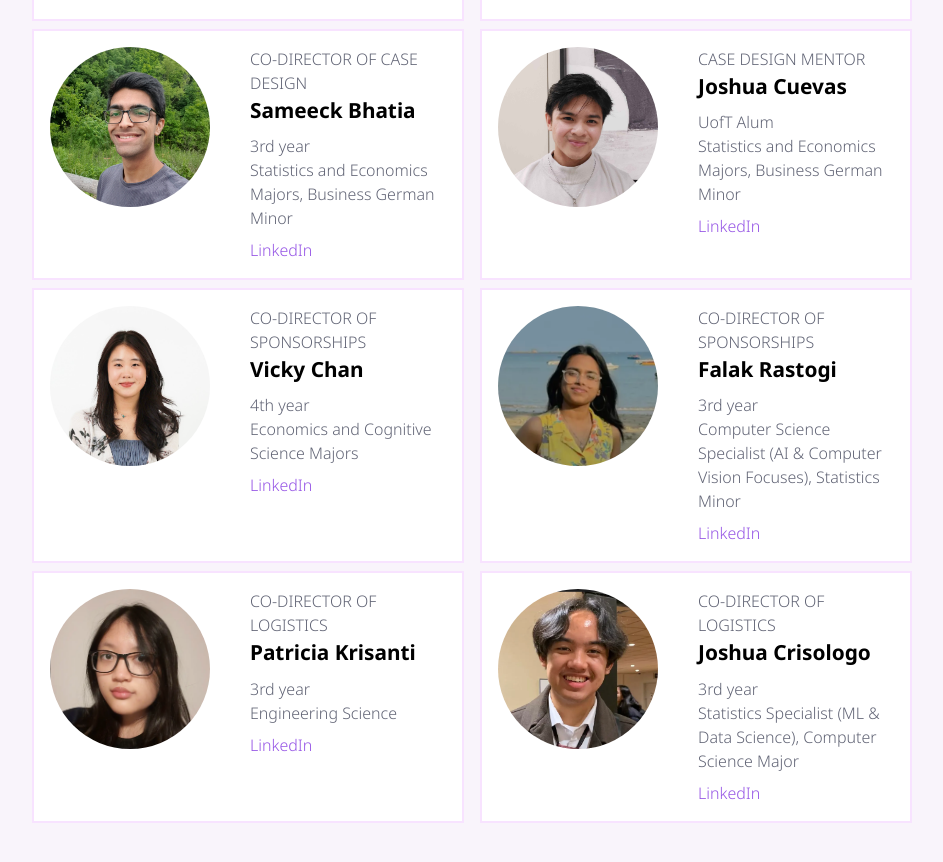
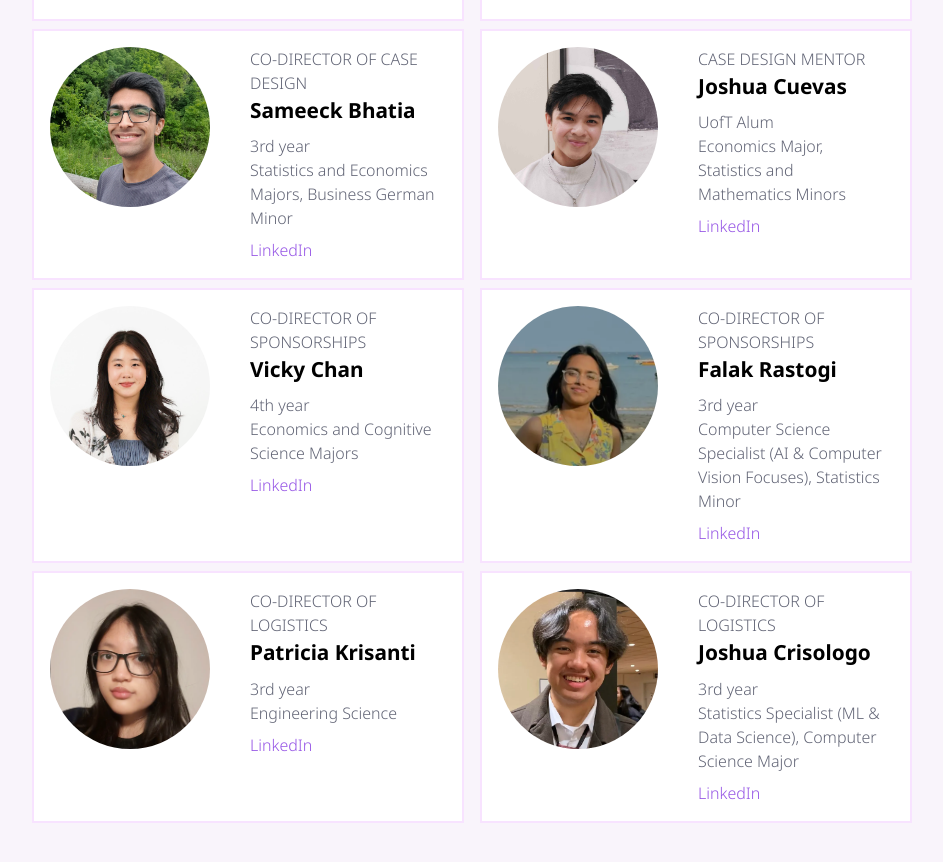
Before and after one commit to SDSS-UofT/sdss-uoft.github.io, a Next.js app in the folder sdss-website/: page /sdss-uoft.github.io/our-teams in a window 1280 px wide. Shown: the part 2683-3545 px from the top of the page, without its empty margins (168-1111 px from the left). Built offline with nearby package versions, Linux system fonts and the light colour scheme.

Commit message:
updating team

```diff
--- a/sdss-website/src/app/data/datathonteam.ts
+++ b/sdss-website/src/app/data/datathonteam.ts
@@ -50,7 +50,7 @@ export const datathonTeamData =
         "name": "Joshua Cuevas",
         "role": "Case Design Mentor",
         "year": "UofT Alum",
-        "program": "Statistics and Economics Majors, Business German Minor",
+        "program": "Economics Major, Statistics and Mathematics Minors",
         "linkedin": "https://www.linkedin.com/in/joshua-joel-cuevas/",
         "pfp": "pfps/joshc.jpg",
     },
```
